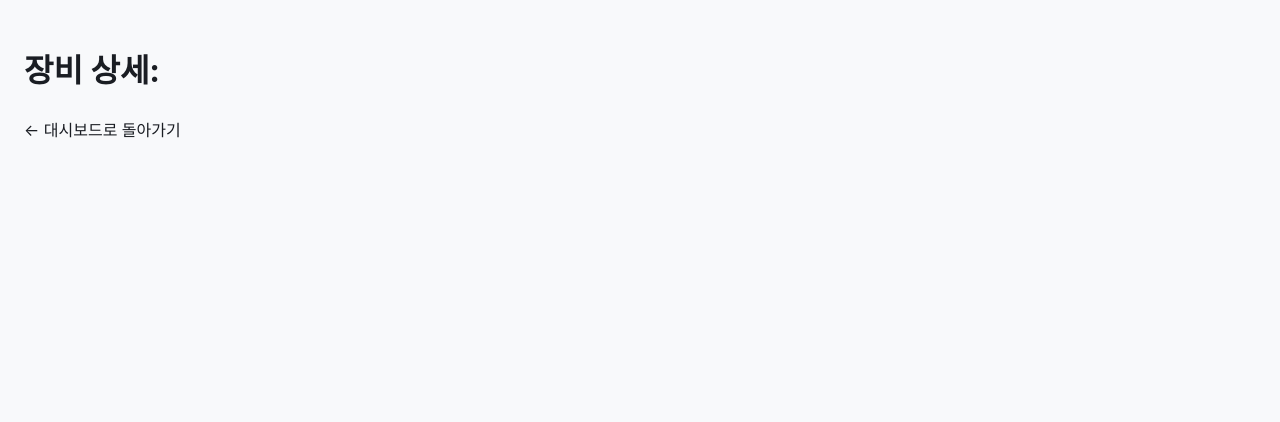
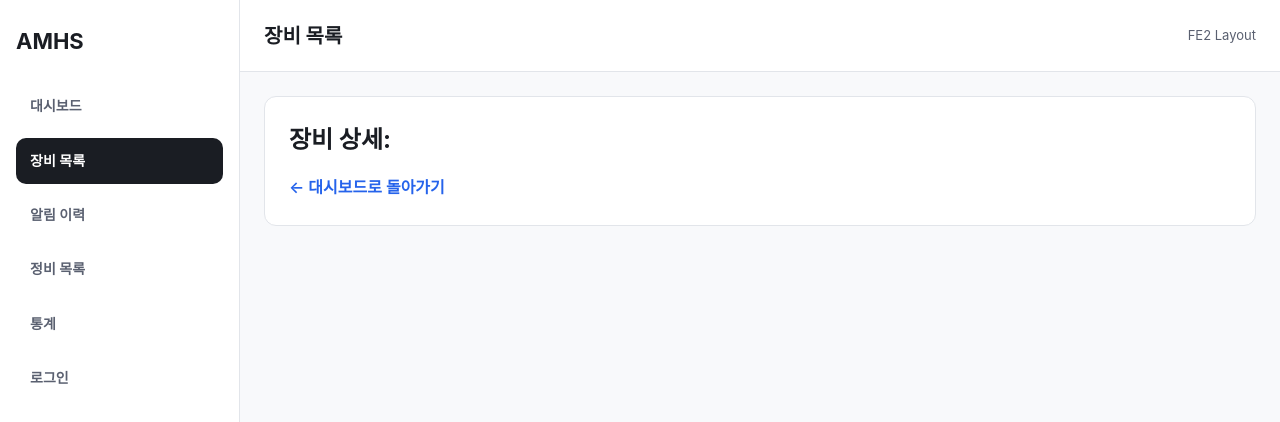
Before and after one commit to SF-KONA/AMHS-frontend, a Vue app: page /equipment in a window 1280 px wide. Shown: the top 422 px of the page. Built offline with nearby package versions, Linux system fonts and the light colour scheme.

Commit message:
feat: AppLayout 적용 및 StatusBadge 공통 컴포넌트 추가

```diff
--- a/src/layouts/AppLayout.vue
+++ b/src/layouts/AppLayout.vue
@@ -0,0 +1,141 @@
+<template>
+    <div class="app-layout">
+        <aside class="sidebar">
+            <div class="sidebar__logo">AMHS</div>
+
+            <nav class="sidebar__nav">
+                <RouterLink to="/dashboard" class="nav-item" active-class="is-active">대시보드</RouterLink>
+                <RouterLink to="/equipment" class="nav-item" active-class="is-active">장비 목록</RouterLink>
+                <RouterLink to="/alerts" class="nav-item" active-class="is-active">알림 이력</RouterLink>
+                <RouterLink to="/maintenance" class="nav-item" active-class="is-active">정비 목록</RouterLink>
+                <RouterLink to="/stats" class="nav-item" active-class="is-active">통계</RouterLink>
+                <RouterLink to="/login" class="nav-item" active-class="is-active">로그인</RouterLink>
+            </nav>
+        </aside>
+
+        <div class="layout-main">
+            <header class="layout-header">
+                <h1 class="layout-title">{{ pageTitle }}</h1>
+                <div class="layout-header__right">FE2 Layout</div>
+            </header>
+
+            <main class="layout-content">
+                <slot />
+            </main>
+        </div>
+    </div>
+</template>
+
+<script setup>
+import { computed } from 'vue'
+import { useRoute, RouterLink } from 'vue-router'
+
+const route = useRoute()
+
+const titleMap = {
+    dashboard: '대시보드',
+    equipment: '장비 목록',
+    alerts: '알림 이력',
+    maintenance: '정비 목록',
+    stats: '통계',
+    login: '로그인',
+    'equipment-detail': '장비 상세',
+}
+
+const pageTitle = computed(() => {
+    return titleMap[route.name] || 'AMHS Frontend'
+})
+</script>
+
+<style scoped>
+.app-layout {
+    min-height: 100vh;
+    display: flex;
+    background: var(--color-bg);
+    color: var(--color-text);
+}
+
+.sidebar {
+    width: 240px;
+    flex-shrink: 0;
+    background: var(--color-surface);
+    border-right: 1px solid var(--color-border);
+    padding: 24px 16px;
+}
+
+.sidebar__logo {
+    font-size: 22px;
+    font-weight: 700;
+    margin-bottom: 24px;
+}
+
+.sidebar__nav {
+    display: flex;
+    flex-direction: column;
+    gap: 8px;
+}
+
+.nav-item {
+    display: block;
+    padding: 12px 14px;
+    border-radius: 10px;
+    color: var(--color-text-muted);
+    text-decoration: none;
+    font-size: 14px;
+    font-weight: 600;
+    transition: background-color 0.2s, color 0.2s;
+}
+
+.nav-item:hover {
+    background: var(--color-bg);
+    color: var(--color-text);
+}
+
+.nav-item.is-active {
+    background: var(--color-text);
+    color: #ffffff;
+}
+
+.layout-main {
+    flex: 1;
+    display: flex;
+    flex-direction: column;
+    min-width: 0;
+}
+
+.layout-header {
+    height: 72px;
+    background: var(--color-surface);
+    border-bottom: 1px solid var(--color-border);
+    padding: 0 24px;
+    display: flex;
+    align-items: center;
+    justify-content: space-between;
+}
+
+.layout-title {
+    font-size: 20px;
+    font-weight: 700;
+    margin: 0;
+}
+
+.layout-header__right {
+    font-size: 13px;
+    color: var(--color-text-muted);
+}
+
+.layout-content {
+    flex: 1;
+    padding: 24px;
+}
+
+@media (max-width: 900px) {
+    .sidebar {
+        width: 200px;
+    }
+
+    .layout-content {
+        padding: 16px;
+    }
+}
+</style>
--- a/src/views/equipment/EquipmentDetailView.vue
+++ b/src/views/equipment/EquipmentDetailView.vue
@@ -1,6 +1,43 @@
 <template>
-    <div style="padding: 24px;">
-        <h1>장비 상세: {{ $route.params.eqId }}</h1>
-        <router-link to="/dashboard">← 대시보드로 돌아가기</router-link>
-    </div>
+    <AppLayout>
+        <div class="detail-page">
+            <h1 class="detail-title">장비 상세: {{ route.params.eqId }}</h1>
+            <router-link to="/dashboard" class="back-link">
+                ← 대시보드로 돌아가기
+            </router-link>
+        </div>
+    </AppLayout>
 </template>
+
+<script setup>
+import { useRoute } from 'vue-router'
+import AppLayout from '../../layouts/AppLayout.vue'
+
+const route = useRoute()
+</script>
+
+<style scoped>
+.detail-page {
+    background: var(--color-surface);
+    border: 1px solid var(--color-border);
+    border-radius: 12px;
+    padding: 24px;
+}
+
+.detail-title {
+    margin: 0 0 16px;
+    font-size: 24px;
+    font-weight: 700;
+    color: var(--color-text);
+}
+
+.back-link {
+    color: var(--color-interest);
+    text-decoration: none;
+    font-weight: 600;
+}
+
+.back-link:hover {
+    text-decoration: underline;
+}
+</style>
```
Also changed, not shown: src/components/common/StatusBadge.vue (added, +87 -0 lines), src/views/equipment/EquipmentListView.vue (added, +20 -0 lines).
